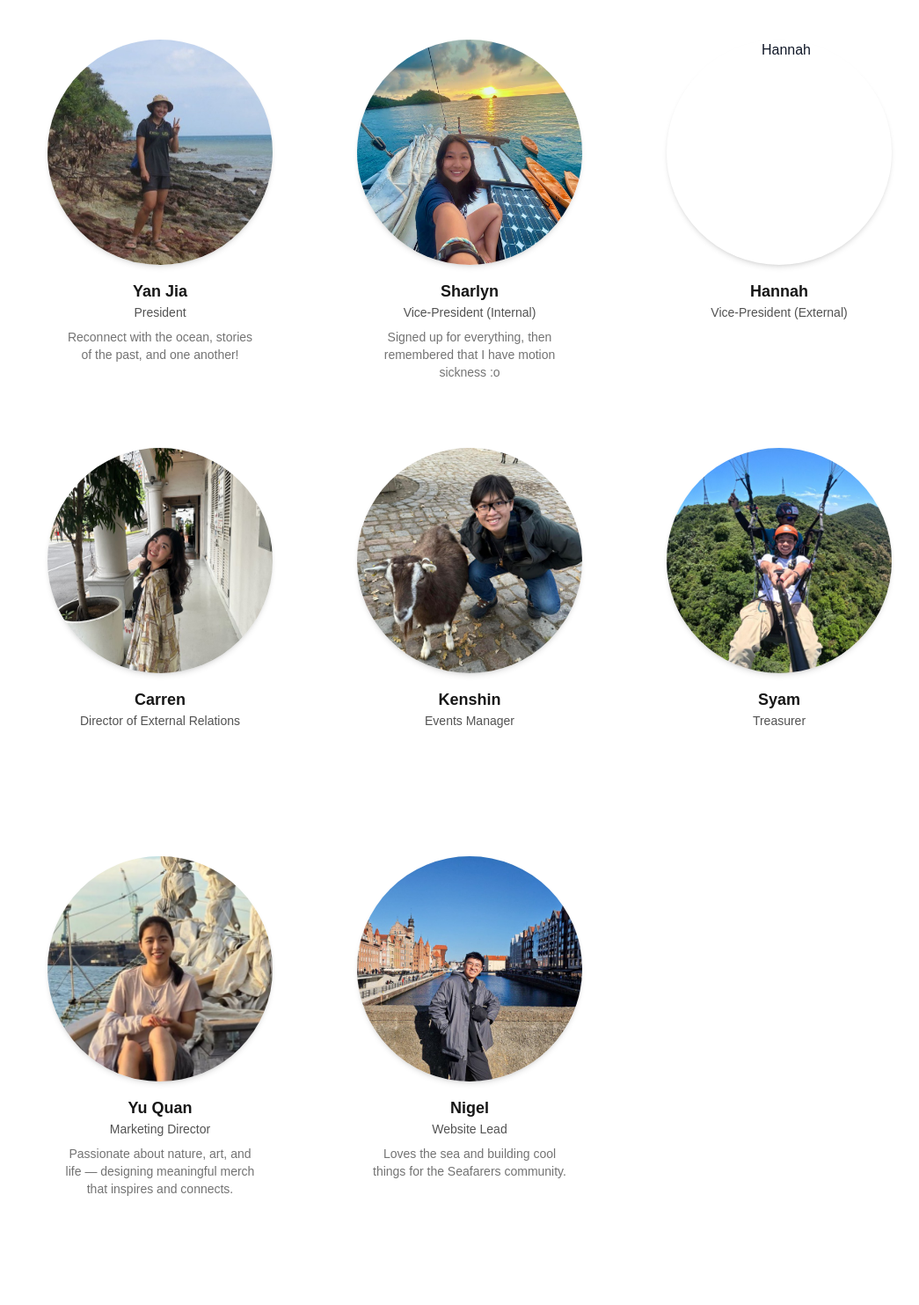
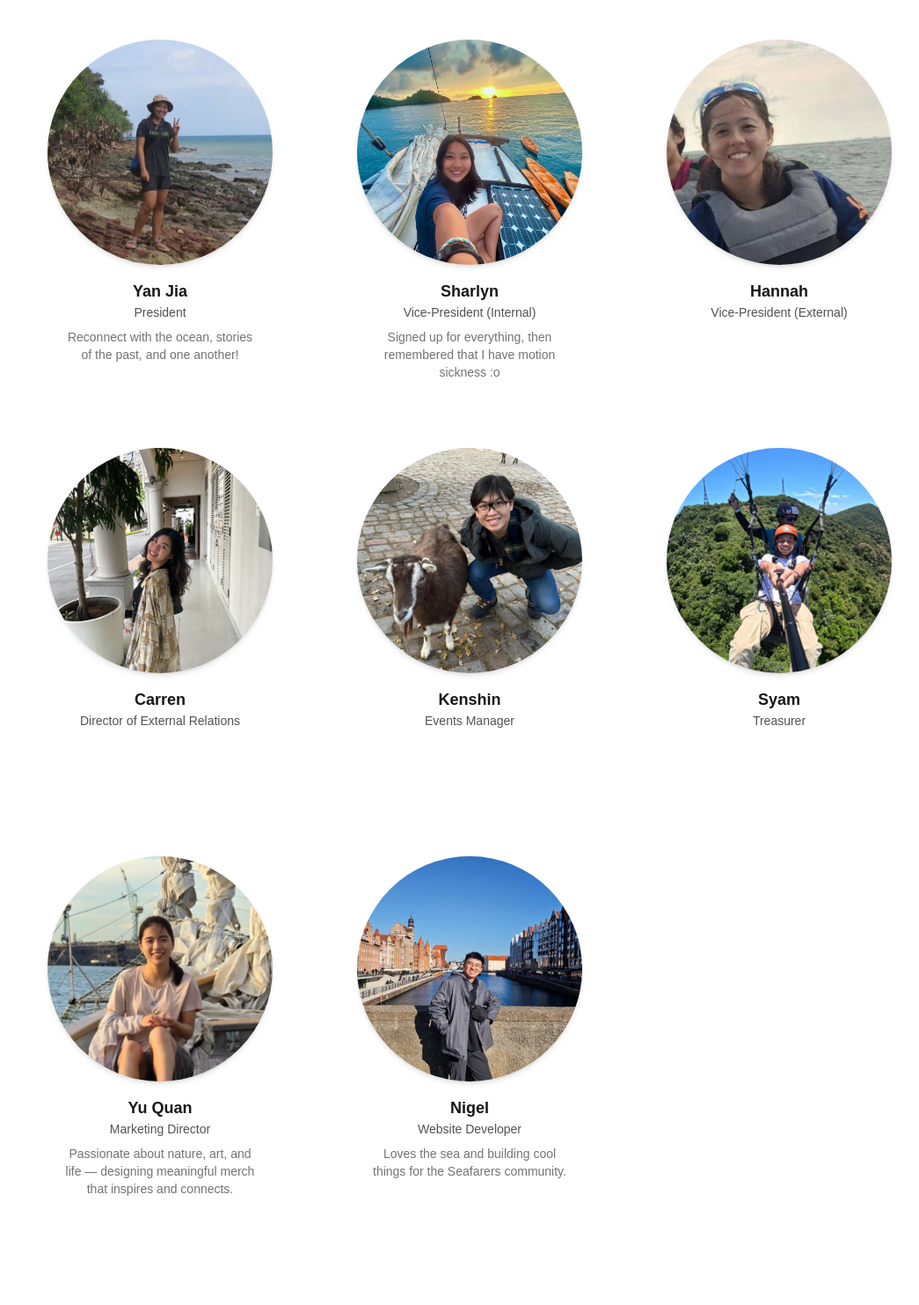
Before and after one commit to NUSSeafarers/NUSSeafarers.github.io, an Astro site: page /about/team in a window 1280 px wide. Shown: the part 827-2310 px from the top of the page at 88% size, without its empty margins (106-1151 px from the left). Built offline with nearby package versions, Linux system fonts and the light colour scheme; Astro itself is replaced by a stand-in of ours; a web font is replaced by a local one.

Commit message:
Update Hannah Profile

```diff
--- a/src/pages/about/team.astro
+++ b/src/pages/about/team.astro
@@ -39,7 +39,7 @@ import TeamMember from "../../components/teamcomponents/TeamMember";
         <TeamMember
           name="Hannah"
           role="Vice-President (External)"
-          image="/"
+          image="/images/team/hannah_profile.jpg"
           bio=""
         />
 
@@ -73,7 +73,7 @@ import TeamMember from "../../components/teamcomponents/TeamMember";
 
         <TeamMember
           name="Nigel"
-          role="Website Lead"
+          role="Website Developer"
           image="/images/team/nigel_profile.jpg"
           bio="Loves the sea and building cool things for the Seafarers community."
         />
```
Also changed, not shown: public/images/team/hannah_profile.jpg (added).
